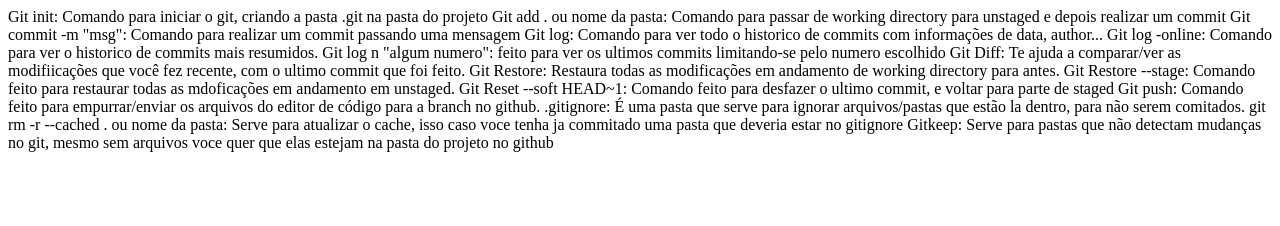
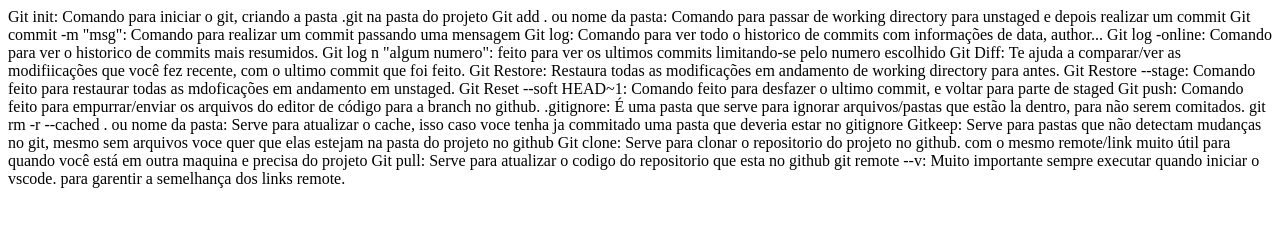
Before and after one commit to luisrca-tech/aula_github, a plain HTML site: page github/index.html in a window 1280 px wide. Drawn offline with Linux system fonts and the light colour scheme.

Commit message:
att body index

```diff
--- a/github/index.html
+++ b/github/index.html
@@ -58,5 +58,18 @@
     Gitkeep: Serve para pastas que não detectam mudanças no git, mesmo sem arquivos
     voce quer que elas estejam na pasta do projeto no github
   </span>
+  <span>
+    Git clone:
+      Serve para clonar o repositorio do projeto no github. com o mesmo remote/link
+      muito útil para quando você está em outra maquina e precisa do projeto
+  </span>
+  <span>
+    Git pull: Serve para atualizar o codigo do repositorio que esta no github
+  </span>
+  <span>
+    git remote --v:
+      Muito importante sempre executar quando iniciar o vscode. para garentir a
+      semelhança dos links remote.
+  </span>
 </body>
 </html>
```
